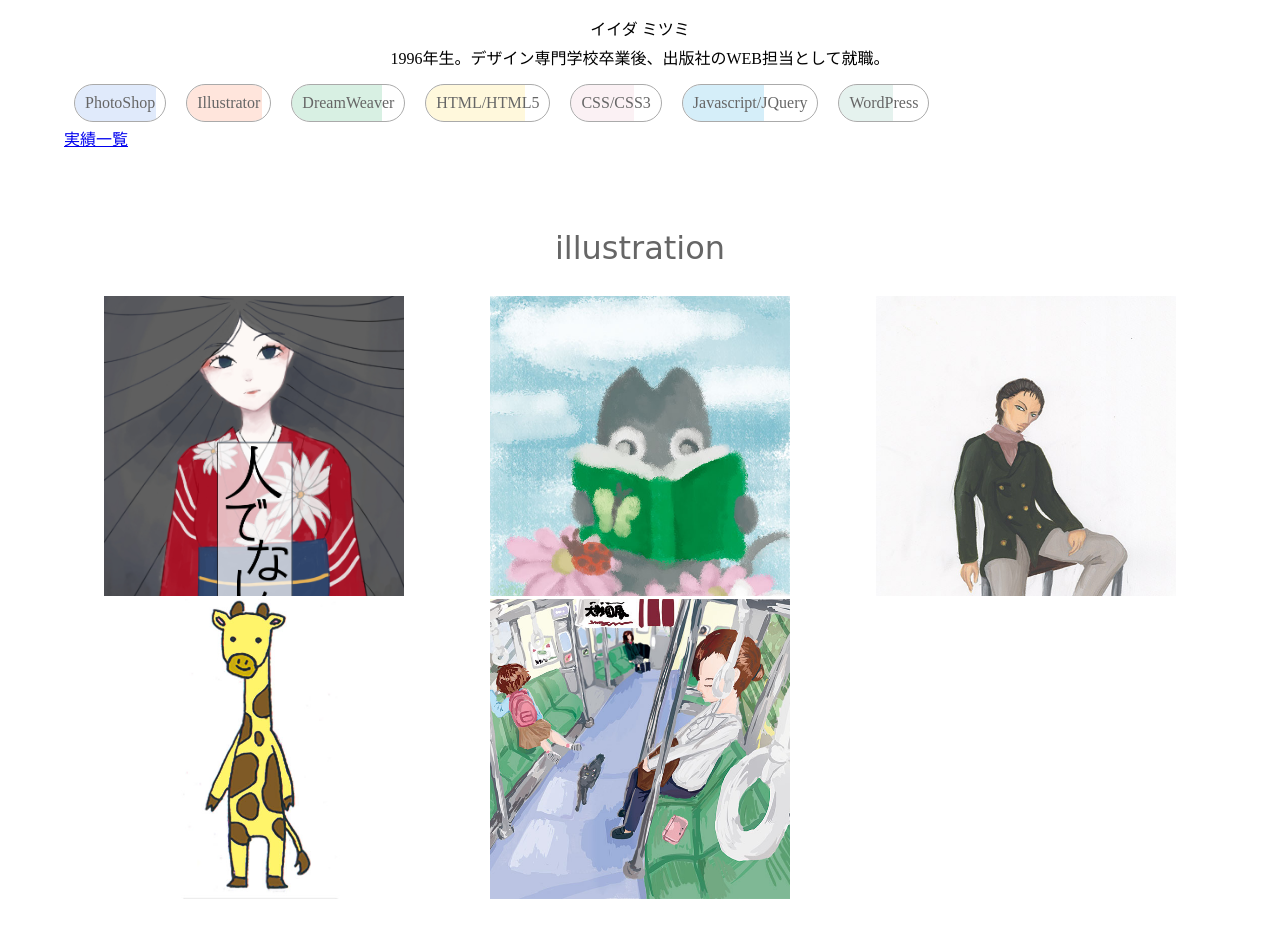
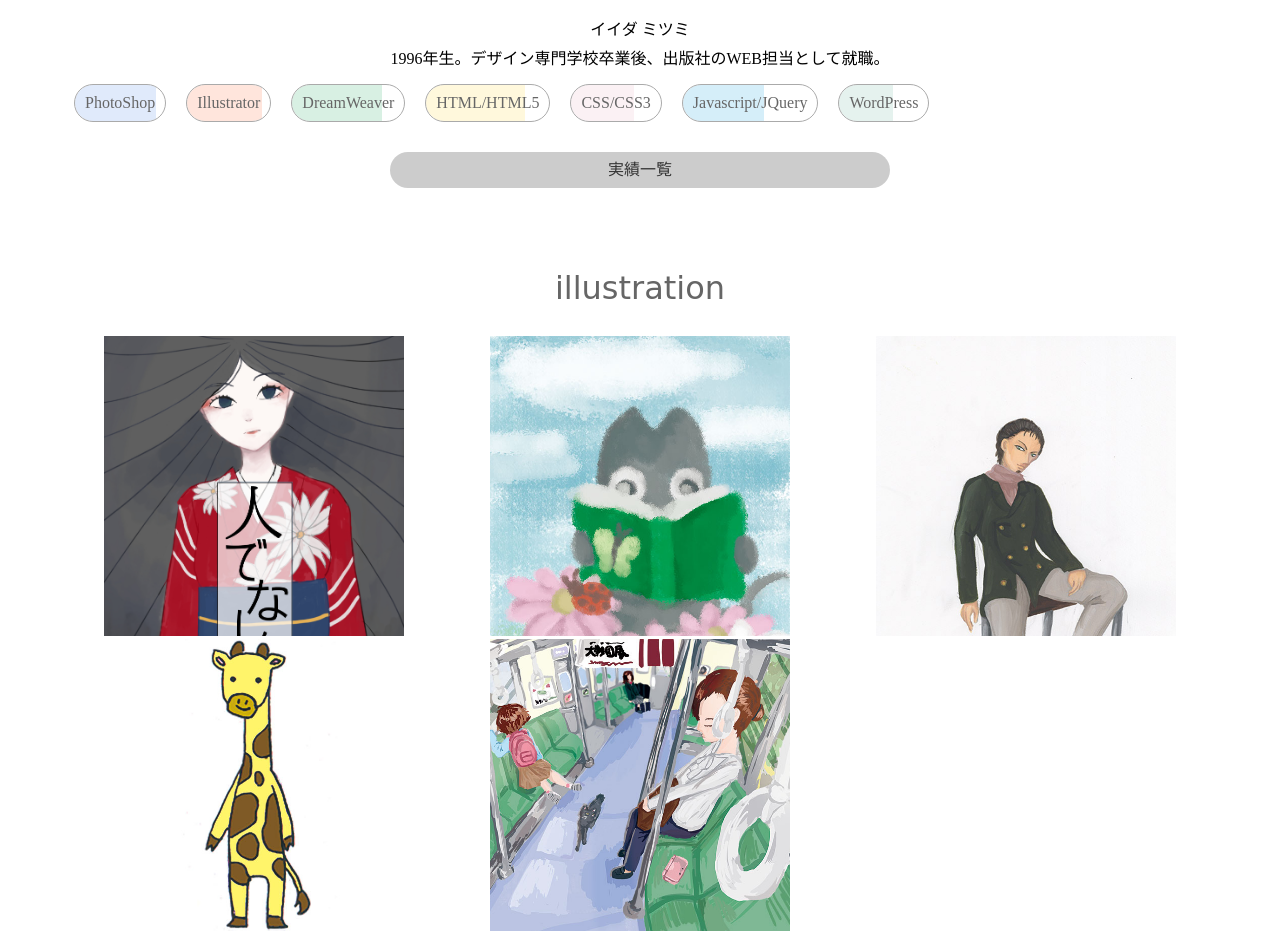
Before and after one commit to mamimu-memo/mamimu-memo.github.io, a plain HTML site: page index.html in a window 1280 px wide. Shown: the part 1040-1971 px from the top of the page. Drawn offline with Linux system fonts and the light colour scheme; a script that the page names is missing; a web font is replaced by a local one.

Commit message:
Add files via upload

```diff
--- a/css/styles.css
+++ b/css/styles.css
@@ -264,6 +264,26 @@ main h2{
 #menu1 p{
     text-align: center;
 }
+
+#menu1 a{
+    display: block;
+    width: 100%;
+    max-width: 500px;
+    text-align: center;
+    color: #333;
+    text-decoration: none;
+    background: #ccc;
+    padding: 10px;
+    border-radius: 20px;
+    margin: 20px auto 0;
+    transition: .3s all ease;
+}
+
+#menu1 a:hover{
+    border: 1px solid #ccc;
+    background: #fff;
+}
+
 
 ul.skill{
     display: flex;
```
